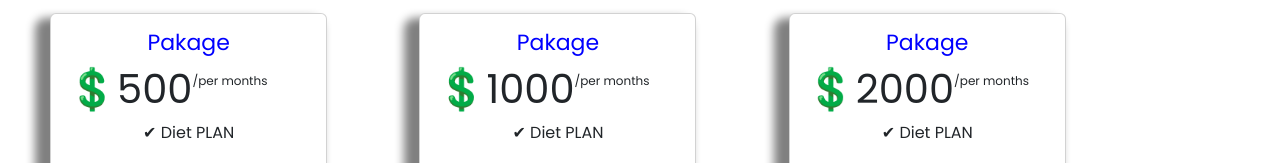
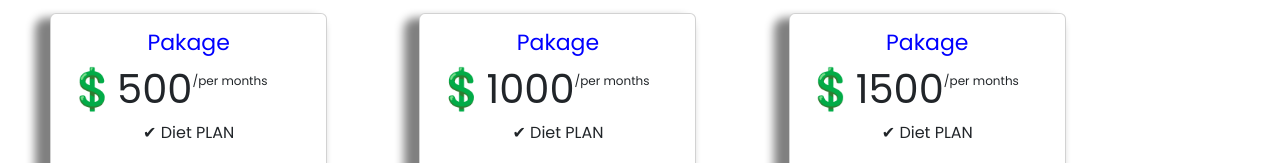
Before and after one commit to Mdsamir92/Gym-web, a React (Create React App) app: page /membership in a window 1280 px wide. Shown: the part 130-293 px from the top of the page. Built offline with nearby package versions, Linux system fonts and the light colour scheme; a web font is replaced by a local one.

Commit message:
Update Membership.js

```diff
--- a/src/components/Membership.js
+++ b/src/components/Membership.js
@@ -39,7 +39,7 @@ function Membership() {
     <div className='container col-md-3  mt-2  p-3 card '>
     <h3>Pakage</h3>
     <div className='d-flex '>
-    <h1>💲2000</h1><span><sub>/per months</sub></span>
+    <h1>💲1500</h1><span><sub>/per months</sub></span>
     </div>
     <p>✔ Diet PLAN</p>
     <p>✔ 6 classes per week</p>
```
